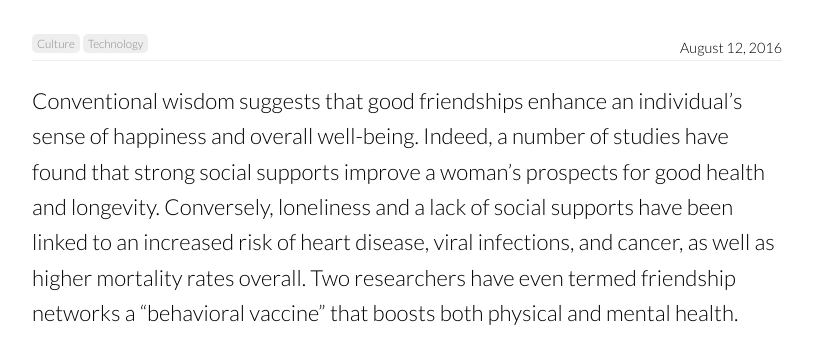
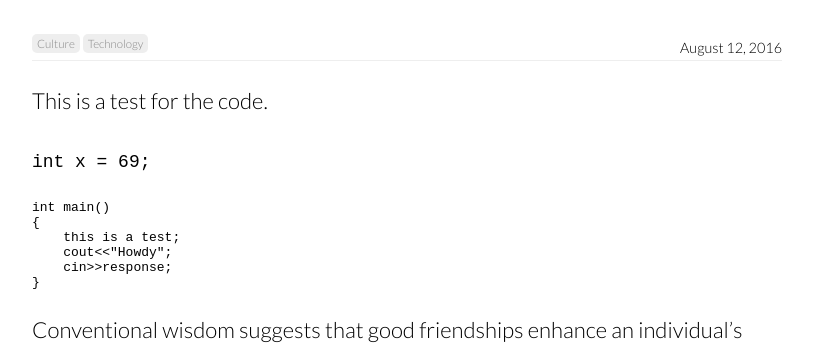
Before and after one commit to bhediathewolf/bhediathewolf.github.io, a Jekyll site: the page built from _posts/2016-08-12-health.md, in a window 1280 px wide and 900 px high, scrolled down 731 px, cut to the strip 173-522 px from the top of the window. Shown: the whole strip, without its empty margins (233-1046 px from the left). Built offline with Jekyll 4.4.1, drawn with Linux system fonts in a browser that asks for light colours; nearby versions of some CDN libraries; comment, search, counter and statistics services are not loaded.

Commit message:
testing code highlight

````diff
--- a/_posts/2016-08-12-health.md
+++ b/_posts/2016-08-12-health.md
@@ -7,6 +7,18 @@ categories:
   - technology
 image: https://source.unsplash.com/collection/375719/2000x1322?a=.png
 ---
+This is a test for the code.
+
+`int x = 69;`
+
+```
+int main()
+{
+    this is a test;
+    cout<<"Howdy";
+    cin>>response;
+}
+```
 
 Conventional wisdom suggests that good friendships enhance an individual's sense of happiness and overall well-being. Indeed, a number of studies have found that strong social supports improve a woman's prospects for good health and longevity. Conversely, loneliness and a lack of social supports have been linked to an increased risk of heart disease, viral infections, and cancer, as well as higher mortality rates overall. Two researchers have even termed friendship networks a "behavioral vaccine" that boosts both physical and mental health.
 
````
